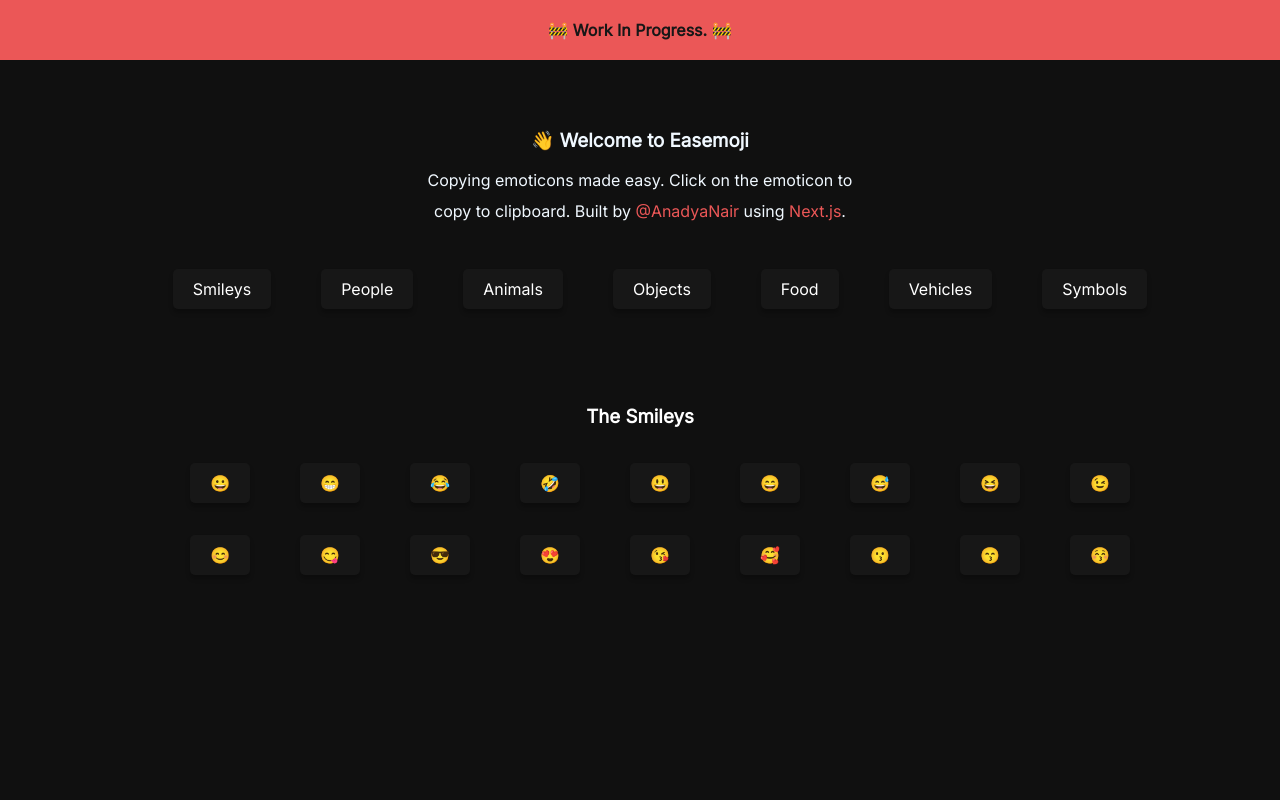
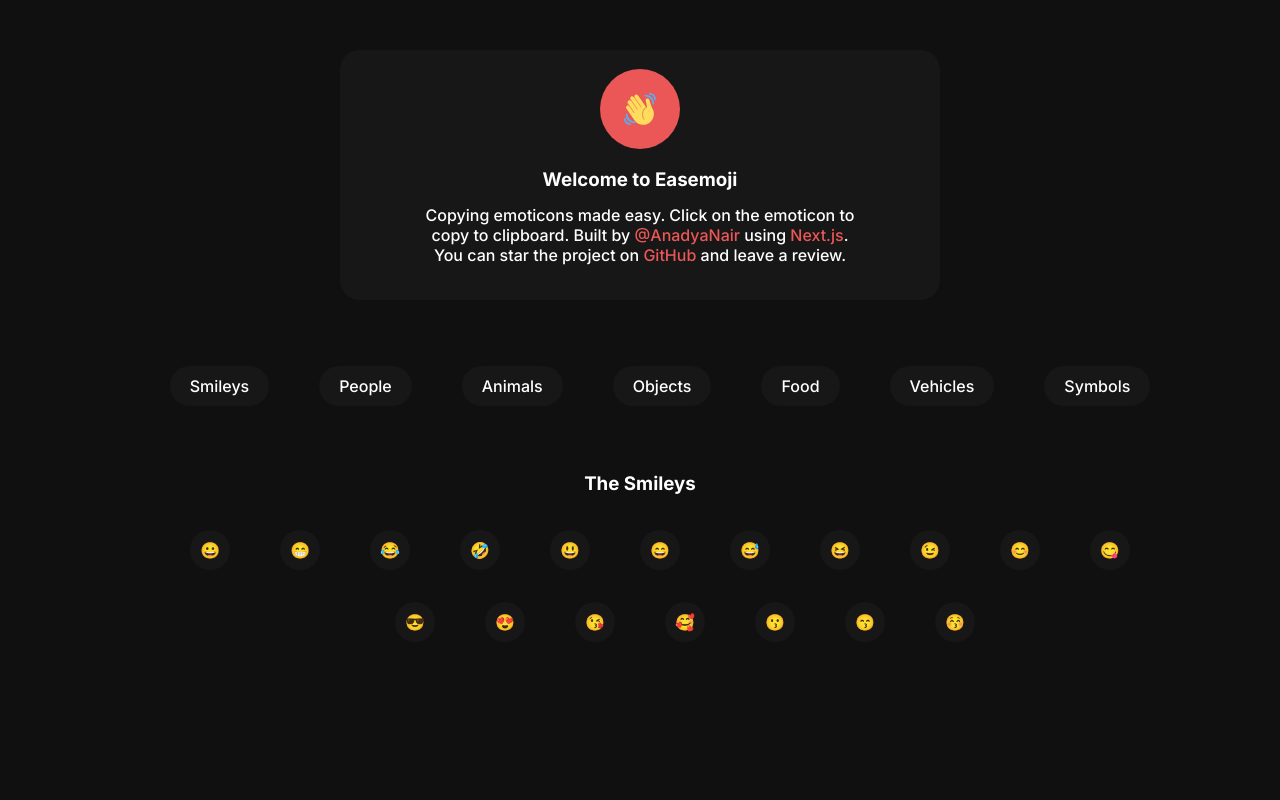
Before and after one commit to AnadyaNair/easemoji-app, a Next.js app: page / in a window 1280 px wide. Shown: the top 800 px of the page. Built offline with nearby package versions, Linux system fonts and the light colour scheme.

Commit message:
🎉 Easemoji gets a new look

```diff
--- a/pages/index.js
+++ b/pages/index.js
@@ -11,17 +11,23 @@ export default function Home() {
       <Head>
         <title>Easemoji</title>
         <meta name="description" content="Generated by create next app" />
-        <link rel="icon" href="/tabletennisRacket.svg" />
-        <link
+        <link rel="icon" href="/wave.svg" />
+        {/* <link
           href="https://fonts.googleapis.com/css2?family=Inter&display=optional"
           rel="stylesheet"
-        />
+        /> */}
       </Head>
+      {/* <style>
+        @import
+        url('https://fonts.googleapis.com/css2?family=Inter:wght@100;200;300;400;500;600;700;800;900&display=swap');
+      </style> */}
 
-      <div className={styles.projectStatus}>🚧 Work In Progress. 🚧</div>
+      {/* <div className={styles.projectStatus}>🚧 Work In Progress. 🚧</div> */}
 
       <div className={styles2.titleSection}>
-        <h3>👋 Welcome to Easemoji</h3>
+        <div className={styles2.titlesectionContent}>
+          <Image src="/wave.svg" alt="Wave image" width={80} height={80} />
+          <h3>Welcome to Easemoji</h3>
 
           <p className={styles2.p}>
             Copying emoticons made easy. Click on the emoticon to
@@ -31,11 +37,18 @@ export default function Home() {
               <a>@AnadyaNair</a>
             </Link>{" "}
             using{" "}
-          <Link href="https://github.com/Vercel/next.js">
+            <Link href="https://nextjs.org">
               <a>Next.js</a>
             </Link>
             .
+            <br />
+            You can star the project on{" "}
+            <Link href="https://github.com/AnadyaNair/easemoji-app">
+              <a>GitHub</a>
+            </Link>{" "}
+            and leave a review.
           </p>
+        </div>
       </div>
 
       <div className={styles2.uppertagSection}>
@@ -182,9 +195,7 @@ export default function Home() {
           >
             😉
           </li>
-        </ul>
-
-        <ul>
+          <span></span>
           <li
             id="emoji10"
             onClick={() => {
@@ -202,6 +213,9 @@ export default function Home() {
           >
             😋
           </li>
+        </ul>
+
+        <ul>
           <span></span>
           <li
             id="emoji12"
--- a/styles/globals.css
+++ b/styles/globals.css
@@ -1,3 +1,4 @@
+@import url("https://fonts.googleapis.com/css2?family=Inter:wght@100;200;300;400;500;600;700;800;900&display=swap");
 html,
 body {
   padding: 0;
--- a/styles/smileys.module.css
+++ b/styles/smileys.module.css
@@ -13,12 +13,12 @@
 
 .smileyDiv li {
   background-color: #171717;
-  border-radius: 5px;
-  padding-right: 20px;
-  padding-left: 20px;
+  border-radius: 50px;
+  padding-right: 10px;
+  padding-left: 10px;
   padding-top: 10px;
   padding-bottom: 10px;
-  box-shadow: 0px 4px 4px rgba(0, 0, 0, 0.25);
+  /* box-shadow: 0px 4px 4px rgba(0, 0, 0, 0.25); */
 }
 
 .smileyDiv li:hover {
@@ -26,9 +26,9 @@
   background-color: #f1f523;
   cursor: pointer;
   color: #171717;
-  border-radius: 5px;
-  padding-right: 20px;
-  padding-left: 20px;
+  border-radius: 50px;
+  padding-right: 10px;
+  padding-left: 10px;
   padding-top: 10px;
   padding-bottom: 10px;
   box-shadow: 0px 4px 4px rgba(0, 0, 0, 0.25);
--- a/styles/title.module.css
+++ b/styles/title.module.css
@@ -1,17 +1,28 @@
 .titleSection {
-  color: aliceblue;
+  color: #ffffff;
   display: flex;
   flex-direction: column;
   justify-content: center;
   align-items: center;
-  padding-top: 50px;
+  margin-top: 50px;
   text-align: center;
   font-weight: 500;
 }
 
+.titlesectionContent {
+  width: 600px;
+  height: 250px;
+  background-color: #171717;
+  border-radius: 20px;
+  display: flex;
+  flex-direction: column;
+  justify-content: center;
+  align-items: center;
+}
+
 .titleSection p {
   margin-top: -5px;
-  line-height: 31px;
+  /* line-height: 31px; */
 }
 
 .titleSection a {
@@ -24,7 +35,7 @@
   flex-direction: row;
   justify-content: center;
   align-items: center;
-  padding-top: 10px;
+  margin-top: 50px;
   font-weight: 500;
   /* letter-spacing: 1px; */
 }
@@ -37,19 +48,19 @@
 
 .uppertagSection li {
   background-color: #171717;
-  border-radius: 5px;
+  border-radius: 50px;
   padding-right: 20px;
   padding-left: 20px;
   padding-top: 10px;
   padding-bottom: 10px;
-  box-shadow: 0px 4px 4px rgba(0, 0, 0, 0.25);
+  /* box-shadow: 0px 4px 4px rgba(0, 0, 0, 0.25); */
 }
 
 .uppertagSection li:hover {
   /* background-color: #eb5757; */
   background-color: #ffffff;
   color: #171717;
-  border-radius: 5px;
+  border-radius: 50px;
   padding-right: 20px;
   padding-left: 20px;
   padding-top: 10px;
@@ -67,5 +78,5 @@
 }
 
 .headingContainer {
-  margin-top: 80px;
+  margin-top: 50px;
 }
```
Also changed, not shown: public/wave.svg (added). Lines whose indentation alone changed are shown as unchanged.
